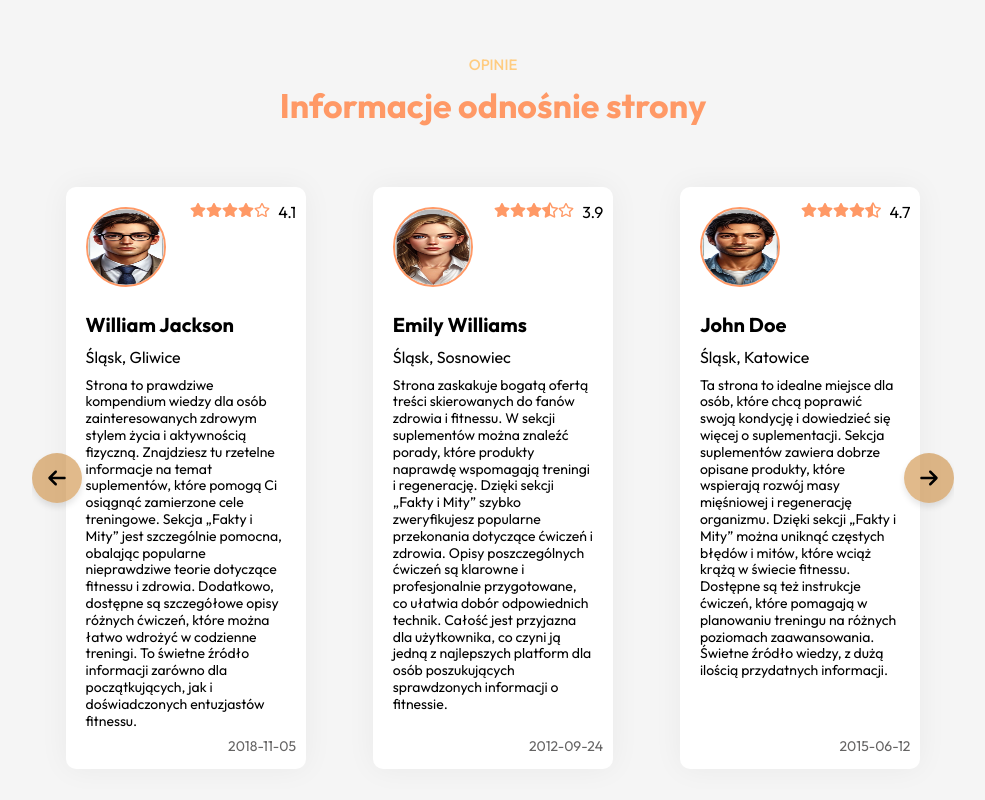
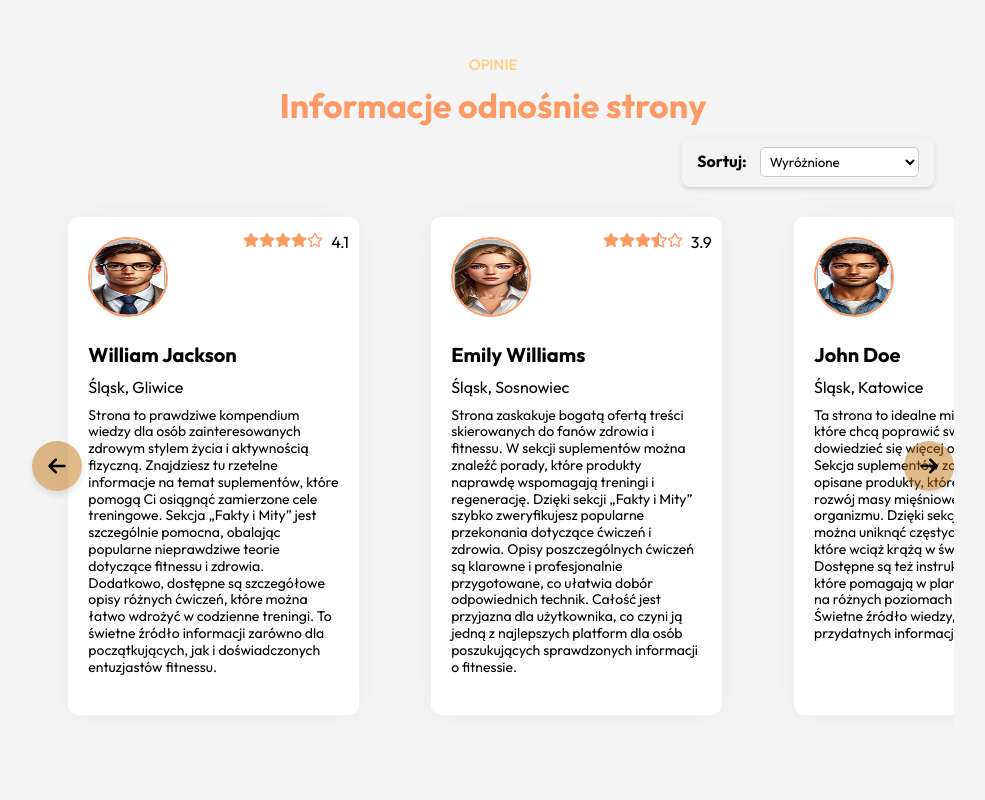
Before and after one commit to Czarkoo/Praca-In-ynierska, a React (Vite) app: page / in a window 1280 px wide. Shown: the part 2340-3140 px from the top of the page, without its empty margins (147-1132 px from the left). Built offline with nearby package versions, Linux system fonts and the light colour scheme.

Commit message:
sortclientslider

```diff
--- a/src/Components/Client/ClientsSlider.css
+++ b/src/Components/Client/ClientsSlider.css
@@ -1,7 +1,7 @@
 .slider-container {
 	position: relative;
-	margin: 0 auto;
-	overflow: hidden;
+	margin: 70px auto 0;
+	overflow: visible;
 	display: flex;
 	align-items: center;
 	padding: 0;
@@ -14,16 +14,19 @@
 	transition: transform 0.5s ease-in-out;
 	overflow: hidden;
 	justify-content: flex-start;
+	overflow: hidden;
+
 }
 
 .slider-content {
 	display: flex;
 	transition: transform 0.5s ease;
+	overflow: visible;
 }
 
 .slide {
 	border-radius: 10px;
-	min-width: calc(100% / 3); /* Wyświetlaj 3 slajdy jednocześnie domyślnie */
+	min-width: calc(100% / 3);
 	box-sizing: border-box;
 	padding: 20px;
 	height: 100%;
@@ -32,6 +35,7 @@
 	align-items: center;
 }
 
+/* STYLIZACJA BLOKU CLIENT INFO  */
 .client-info {
 	box-shadow: 0 0 30px rgba(0, 0, 0, 0.05);
 	display: flex;
@@ -76,6 +80,7 @@
 	bottom: 15px;
 	font-size: 12px;
 	color: #656464;
+	z-index: 2;
 }
 /* STYLIZACJA OCENY */
 
@@ -91,6 +96,33 @@
 	color: black;
 }
 
+/* STYLIZACJA SORTOWANIA */
+.sort-container {
+	position: absolute;
+    top: -60px; /* Przeniesienie sortowania jeszcze wyżej */
+    right: 20px; /* Przesunięcie od prawej strony */
+    background-color: #f3f3f3;
+    padding: 10px 15px; /* Większa przestrzeń wewnętrzna */
+    border-radius: 8px;
+    box-shadow: 0 2px 5px rgba(0, 0, 0, 0.15);
+    width: auto; /* Dopasowanie szerokości do zawartości */
+    z-index: 1100; /* Aby zawsze znajdowało się nad resztą */
+    overflow: visible; /* Zapewnienie, że dropdown nie będzie przycinany */
+}
+
+  .sort-dropdown label {
+	font-weight: bold;
+	margin-right: 10px;
+  }
+
+  .sort-dropdown select {
+	padding: 5px;
+    border: 1px solid #ccc;
+    border-radius: 5px;
+    cursor: pointer;
+    background: #ffffff;
+  }
+/* STYLIZACJA BUTTONA */
 .slider-btn {
 	position: absolute;
 	width: 50px;
@@ -138,7 +170,7 @@
 		display: flex;
 		justify-content: center;
 		transition: transform 0.5s ease-in-out;
-		overflow: visible;
+		overflow: hidden;
 	}
 	.slider-btn.next,
 	.slider-btn.prev {
@@ -165,7 +197,7 @@
 		display: flex;
 		justify-content: center;
 		transition: transform 0.5s ease-in-out;
-		overflow: visible;
+		overflow: hidden;
 	}
 	.slider-btn.next,
 	.slider-btn.prev {
--- a/src/Components/Client/ClientsSlider.jsx
+++ b/src/Components/Client/ClientsSlider.jsx
@@ -4,53 +4,80 @@ import clientsData from '../../data/clients.json';
 import arrow_right from '../../assets/arrow_right.svg';
 import arrow_left from '../../assets/arrow_left.svg';
 import Rating from './Rating';
+import SortClientSlider from './SortClientSlider'; // Upewnij się, że importujesz poprawny plik
 
 const ClientsSlider = () => {
 	const [currentSlide, setCurrentSlide] = useState(0);
-  const [slidesToShow, setSlidesToShow] = useState(3); // Domyślnie ustawione na 3 slajdy jednocześnie
-  const totalSlides = clientsData.clients.length;
+	const [slidesToShow, setSlidesToShow] = useState(3);
+	const [sortedClients, setSortedClients] = useState([...clientsData.clients]);
 
-  // Zmiana liczby slajdów w zależności od szerokości ekranu
+	// Update liczby slajdów na podstawie szerokości ekranu
 	useEffect(() => {
 		const handleResize = () => {
 			if (window.innerWidth >= 1200) {
-        setSlidesToShow(3); // Duże ekrany
+				setSlidesToShow(3);
 			} else if (window.innerWidth >= 800) {
-        setSlidesToShow(2); // Średnie ekrany
+				setSlidesToShow(2);
 			} else {
-        setSlidesToShow(1); // Małe ekrany
+				setSlidesToShow(1);
 			}
 		};
 
 		window.addEventListener('resize', handleResize);
-    handleResize(); // Wywołanie funkcji po pierwszym załadowaniu komponentu
+		handleResize();
 
 		return () => window.removeEventListener('resize', handleResize);
 	}, []);
 
 	const nextSlide = () => {
-    setCurrentSlide((prev) => (prev + 1) % totalSlides);
+		setCurrentSlide((prev) => (prev + 1) % sortedClients.length);
 	};
 
 	const prevSlide = () => {
-    setCurrentSlide((prev) => (prev - 1 + totalSlides) % totalSlides);
+		setCurrentSlide(
+			(prev) => (prev - 1 + sortedClients.length) % sortedClients.length
+		);
 	};
 
 	useEffect(() => {
-    const slideInterval = setInterval(nextSlide, 8000); // Automatyczne przesuwanie co 8 sekund
+		const slideInterval = setInterval(nextSlide, 8000);
 		return () => clearInterval(slideInterval);
-  }, [totalSlides]);
+	}, [sortedClients.length]);
 
 	const getImagePath = (imageName) => {
 		try {
 			return new URL(`../../assets/${imageName}`, import.meta.url).href;
 		} catch (error) {
-      return '/path/to/placeholder-image.png'; // Placeholder, jeśli obrazek nie istnieje
+			return '/path/to/placeholder-image.png';
 		}
+	};
+
+	const handleSortChange = (sortBy) => {
+		let sortedArray = [...clientsData.clients];
+		switch (sortBy) {
+			case 'newest':
+				sortedArray.sort((a, b) => new Date(b.date) - new Date(a.date));
+				break;
+			case 'oldest':
+				sortedArray.sort((a, b) => new Date(a.date) - new Date(b.date));
+				break;
+			case 'highest_rate':
+				sortedArray.sort((a, b) => b.rate - a.rate);
+				break;
+			case 'lowest_rate':
+				sortedArray.sort((a, b) => a.rate - b.rate);
+				break;
+			default:
+				sortedArray = [...clientsData.clients];
+		}
+		setSortedClients(sortedArray);
 	};
 
 	return (
 		<div className='slider-container'>
+			<div className='sort-container'>
+				<SortClientSlider onSortChange={handleSortChange} />{' '}
+			</div>
 			<button className='slider-btn prev' onClick={prevSlide}>
 				<img src={arrow_left} alt='Previous' />
 			</button>
@@ -59,13 +86,16 @@ const ClientsSlider = () => {
 					className='slider-content'
 					style={{
 						transform: `translateX(-${(currentSlide * 100) / slidesToShow}%)`,
-            width: `${(totalSlides / slidesToShow) * 100}%`,
+						width: `${(sortedClients.length / slidesToShow) * 100}%`,
 					}}
 				>
-          {clientsData.clients.map((client, index) => (
-            <div key={index} className='slide' style={{ width: `${100 / slidesToShow}%` }}>
+					{sortedClients.map((client, index) => (
+						<div
+							key={index}
+							className='slide'
+							style={{ width: `${100 / slidesToShow}%` }}
+						>
 							<div className='client-info'>
-			  <Rating value={client.rate} />
 								<img
 									src={getImagePath(client.image)}
 									alt={`${client.firstName} ${client.lastName}`}
@@ -74,8 +104,9 @@ const ClientsSlider = () => {
 									{client.firstName} {client.lastName}
 								</h3>
 								<span>{client.region}</span>
+								<Rating value={client.rate} />
 								<p>{client.description}</p>
-				<p className="data">{client.data}</p>
+								<p className='data'>{client.date}</p>
 							</div>
 						</div>
 					))}
--- /dev/null
+++ b/src/Components/Client/SortClientSlider.jsx
@@ -0,0 +1,18 @@
+import React from 'react';
+
+const SortClientSlider = ({ onSortChange }) => {
+  return (
+    <div className="sort-dropdown">
+      <label htmlFor="sort">Sortuj: </label>
+      <select id="sort" onChange={(e) => onSortChange(e.target.value)}>
+        <option value="featured">Wyróżnione</option>
+        <option value="newest">Najnowsze</option>
+        <option value="oldest">Najstarsze</option>
+        <option value="highest_rate">Ocena: od najwyższej</option>
+        <option value="lowest_rate">Ocena: od najniższej</option>
+      </select>
+    </div>
+  );
+};
+
+export default SortClientSlider;
--- a/src/Components/Navbar/Navbar.jsx
+++ b/src/Components/Navbar/Navbar.jsx
@@ -137,7 +137,7 @@ const Navbar = () => {
 					<ScrollLink
 						to='slider-container'
 						smooth={true}
-						offset={-150}
+						offset={-250}
 						duration={500}
 						onClick={() => handleNavClick('slider-container')}
 
--- a/src/data/clients.json
+++ b/src/data/clients.json
@@ -37,6 +37,24 @@
 			"image": "emily_person2.png",
 			"data": "2020-03-18",
 			"rate": 4.3
-		}
+		},
+		{
+			"firstName": "Anna",
+			"lastName": "Kowalska",
+			"region": "Śląsk, Zabrze",
+			"description": "Jestem bardzo zadowolona z informacji zawartych na tej stronie. Znajdują się tutaj szczegółowe opisy suplementów oraz porady na temat tego, jak prawidłowo je stosować. Sekcja „Fakty i Mity” pozwoliła mi zrozumieć, które popularne opinie są błędne, a co rzeczywiście ma sens w kontekście fitnessu. Strona zawiera również wiele przydatnych wskazówek na temat treningów, które mogłam łatwo włączyć do mojego planu dnia. Polecam tę stronę wszystkim, którzy poważnie myślą o poprawie zdrowia i kondycji.",
+			"image": "anna_person5.png",
+			"data": "2019-03-17",
+			"rate": 4.8
+		  },
+		  {
+			"firstName": "Michael",
+			"lastName": "Nowak",
+			"region": "Śląsk, Ruda Śląska",
+			"description": "Strona jest świetnym źródłem wiedzy dla wszystkich, którzy chcą poprawić swoje zdrowie i kondycję fizyczną. Dział „Fakty i Mity” to naprawdę ciekawe miejsce, które pozwala obalić wiele mitów dotyczących zdrowia i aktywności fizycznej. Dodatkowo znalazłem tu wiele ciekawych artykułów na temat suplementów oraz opisów ćwiczeń, które pomogły mi zoptymalizować mój trening. Strona jest przyjazna w obsłudze, a treści są napisane w zrozumiały sposób, co sprawia, że jest to świetne miejsce zarówno dla początkujących, jak i zaawansowanych sportowców.",
+			"image": "michael_person6.png",
+			"data": "2022-05-17",
+			"rate": 4.2
+		  }
 	]
 }
```
Lines whose indentation alone changed are shown as unchanged.
